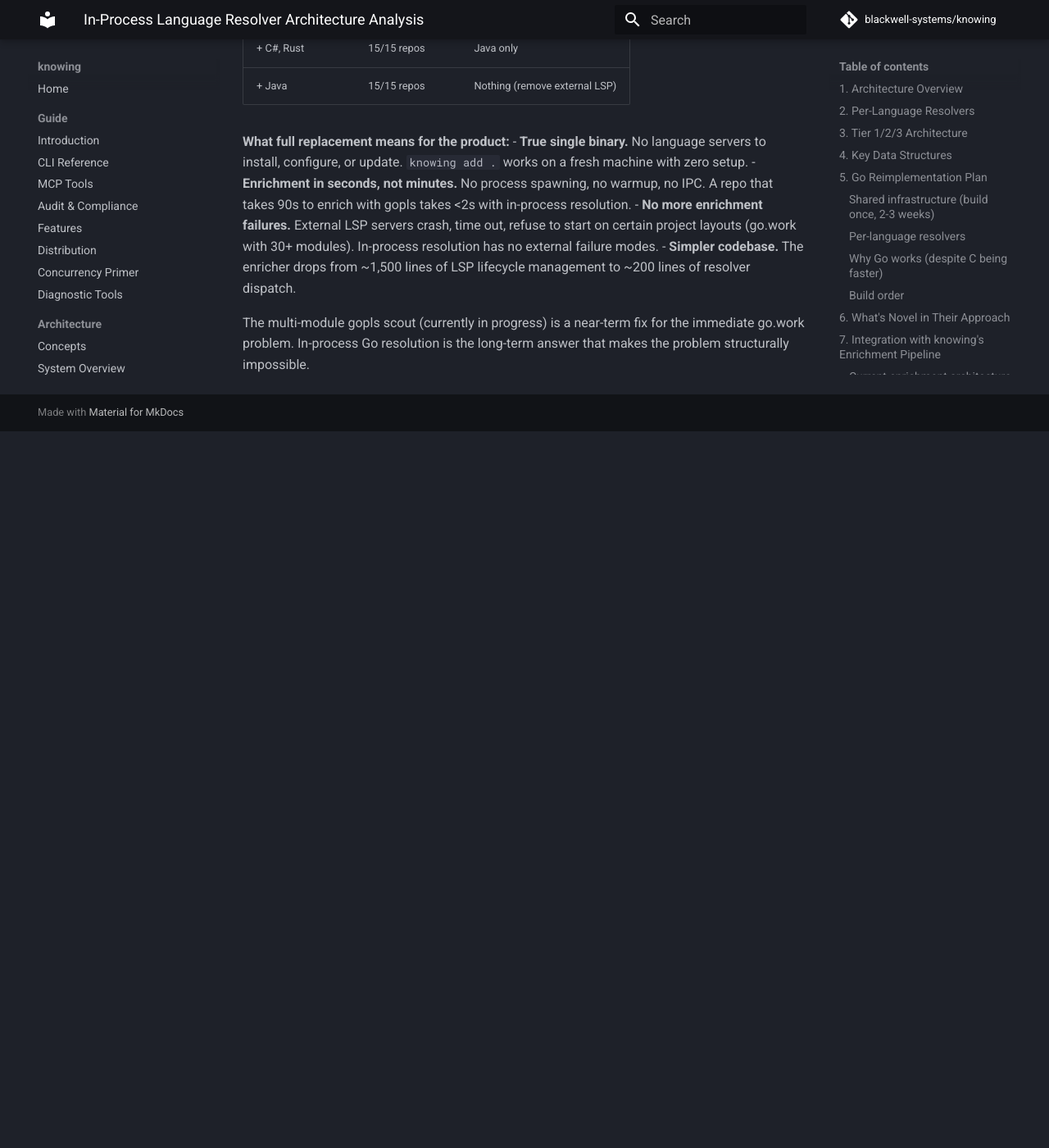
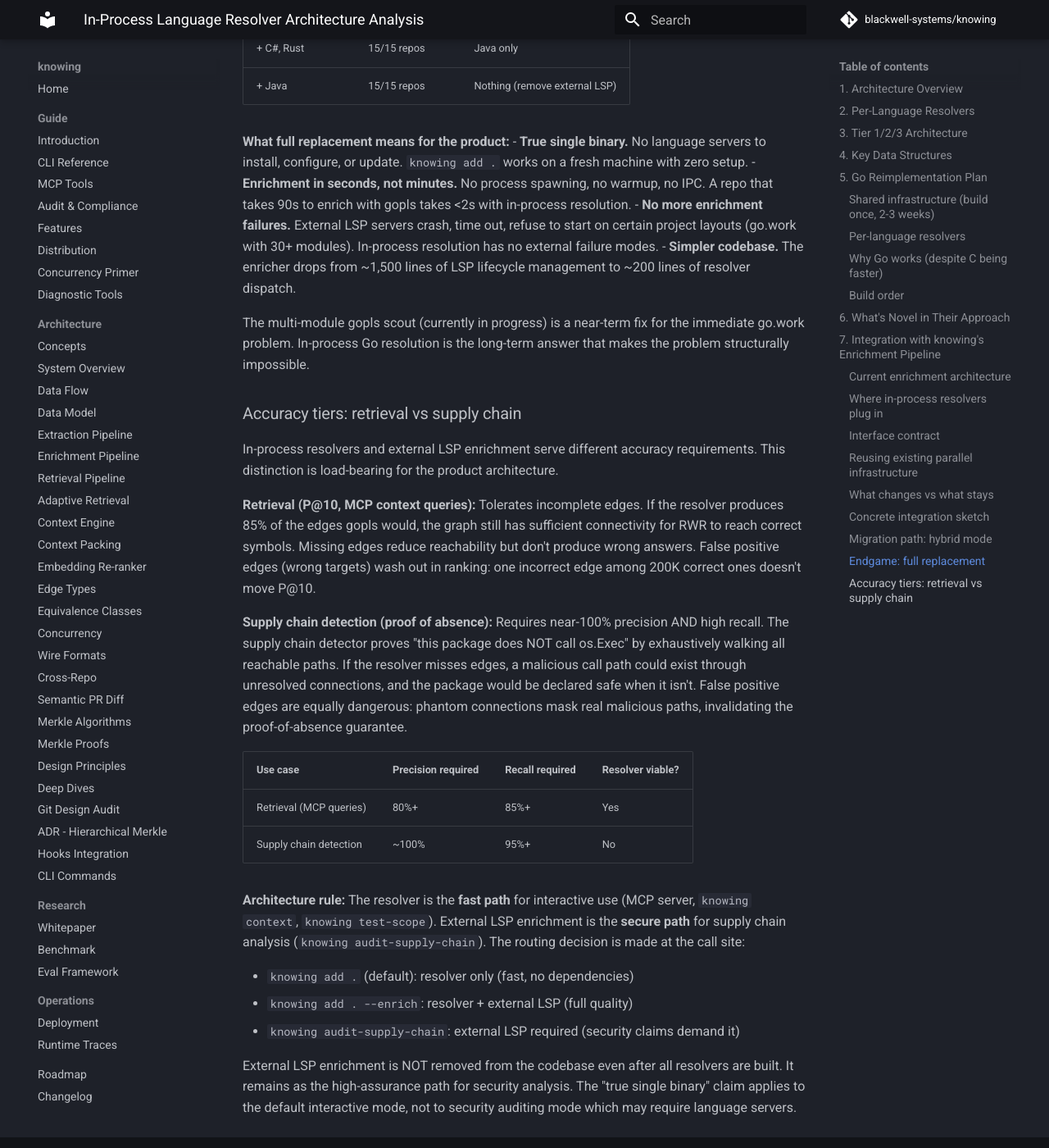
Before and after one commit to blackwell-systems/knowing, an MkDocs documentation site: the page built from docs/research/in-process-resolver-analysis.md, in a window 1280 px wide and 1400 px high, scrolled down 9289 px. Shown: the whole window at 82% size. Built offline with MkDocs 1.6.1 and Material for MkDocs 9.7.7, drawn with Linux system fonts in a browser that asks for light colours; comment, search, counter and statistics services are not loaded; before the commit the page ends 9815 px from its top, so only the background shows below that.

Commit message:
docs: add accuracy tier distinction (retrieval vs supply chain)
Resolver is the fast path for interactive use (tolerates 85% recall).
External LSP remains the secure path for supply chain detection
(requires near-100% precision for proof-of-absence guarantees).
Architecture rule: external LSP is never removed from the codebase.

```diff
--- a/docs/research/in-process-resolver-analysis.md
+++ b/docs/research/in-process-resolver-analysis.md
@@ -387,3 +387,41 @@ becomes dead code and can be removed entirely. The dependency chain that goes aw
 The multi-module gopls scout (currently in progress) is a near-term fix for the
 immediate go.work problem. In-process Go resolution is the long-term answer that
 makes the problem structurally impossible.
+
+### Accuracy tiers: retrieval vs supply chain
+
+In-process resolvers and external LSP enrichment serve different accuracy
+requirements. This distinction is load-bearing for the product architecture.
+
+**Retrieval (P@10, MCP context queries):** Tolerates incomplete edges. If the
+resolver produces 85% of the edges gopls would, the graph still has sufficient
+connectivity for RWR to reach correct symbols. Missing edges reduce reachability
+but don't produce wrong answers. False positive edges (wrong targets) wash out
+in ranking: one incorrect edge among 200K correct ones doesn't move P@10.
+
+**Supply chain detection (proof of absence):** Requires near-100% precision AND
+high recall. The supply chain detector proves "this package does NOT call
+os.Exec" by exhaustively walking all reachable paths. If the resolver misses
+edges, a malicious call path could exist through unresolved connections, and the
+package would be declared safe when it isn't. False positive edges are equally
+dangerous: phantom connections mask real malicious paths, invalidating the
+proof-of-absence guarantee.
+
+| Use case | Precision required | Recall required | Resolver viable? |
+|----------|-------------------|-----------------|-----------------|
+| Retrieval (MCP queries) | 80%+ | 85%+ | Yes |
+| Supply chain detection | ~100% | 95%+ | No |
+
+**Architecture rule:** The resolver is the **fast path** for interactive use
+(MCP server, `knowing context`, `knowing test-scope`). External LSP enrichment
+is the **secure path** for supply chain analysis (`knowing audit-supply-chain`).
+The routing decision is made at the call site:
+
+- `knowing add .` (default): resolver only (fast, no dependencies)
+- `knowing add . --enrich`: resolver + external LSP (full quality)
+- `knowing audit-supply-chain`: external LSP required (security claims demand it)
+
+External LSP enrichment is NOT removed from the codebase even after all
+resolvers are built. It remains as the high-assurance path for security
+analysis. The "true single binary" claim applies to the default interactive
+mode, not to security auditing mode which may require language servers.
```
